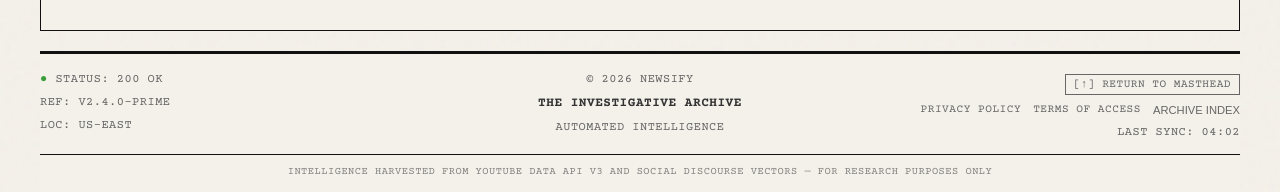
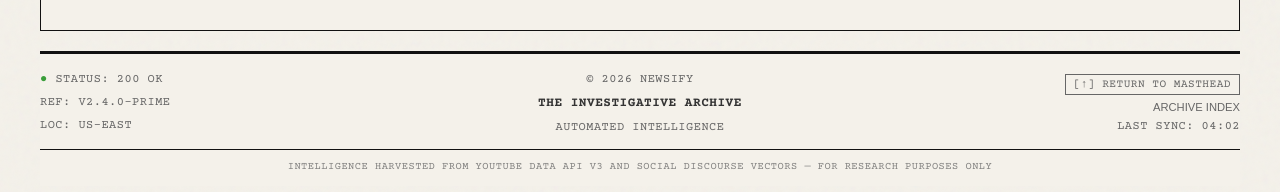
Before and after one commit to Team-12-CS-4485/placeholders-frontend, a React (Vite) app: page / in a window 1280 px wide. Shown: the part 876-1068 px from the top of the page. Built offline with nearby package versions, Linux system fonts and the light colour scheme; no server answers; a web font is replaced by a local one.

Commit message:
feat: remove Privacy Policy and Terms of Access from footer

```diff
--- a/src/components/layout/Footer.tsx
+++ b/src/components/layout/Footer.tsx
@@ -42,10 +42,8 @@ export const Footer: React.FC<FooterProps> = ({
           >
             [↑] RETURN TO MASTHEAD
           </button>
-          <nav className="footer-links" aria-label="Footer navigation">
-            <a href="#" className="footer-link">Privacy Policy</a>
-            <a href="#" className="footer-link">Terms of Access</a>
-            {onArchiveIndex && (
+          {onArchiveIndex && (
+            <nav className="footer-links" aria-label="Footer navigation">
               <button
                 type="button"
                 className="footer-link footer-link--btn"
@@ -54,8 +52,8 @@ export const Footer: React.FC<FooterProps> = ({
               >
                 Archive Index
               </button>
-            )}
-          </nav>
+            </nav>
+          )}
           <span>LAST SYNC: {lastSync}</span>
         </div>
       </div>
```
